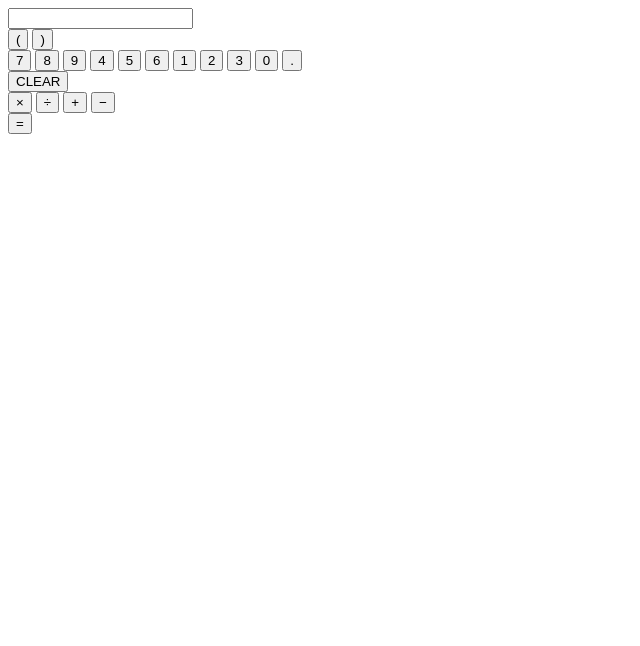
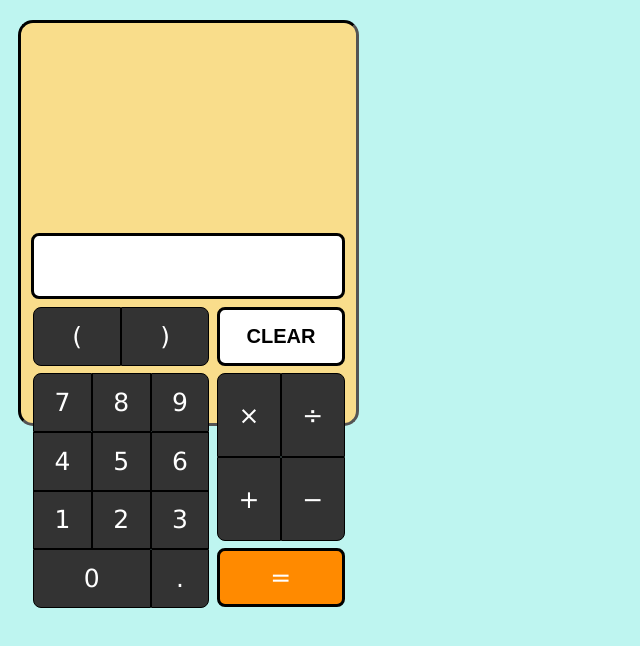
Before and after one commit to vinicius-cardoso/HTML-CSS-Calculator, a plain HTML site: page index.html in a window 1280 px wide. Shown: the whole page, without its empty margins (0-640 px from the left). Drawn offline with Linux system fonts and the light colour scheme.

Commit message:
Update index.html

```diff
--- a/index.html
+++ b/index.html
@@ -3,7 +3,7 @@
     <head>
         <meta charset="utf-8">
         <title>Calculator</title>
-        <link rel="stylesheet" href="calc.css">
+        <link rel="stylesheet" href="./styles.css">
     </head>
     <body>
         <form name="calc">
```
